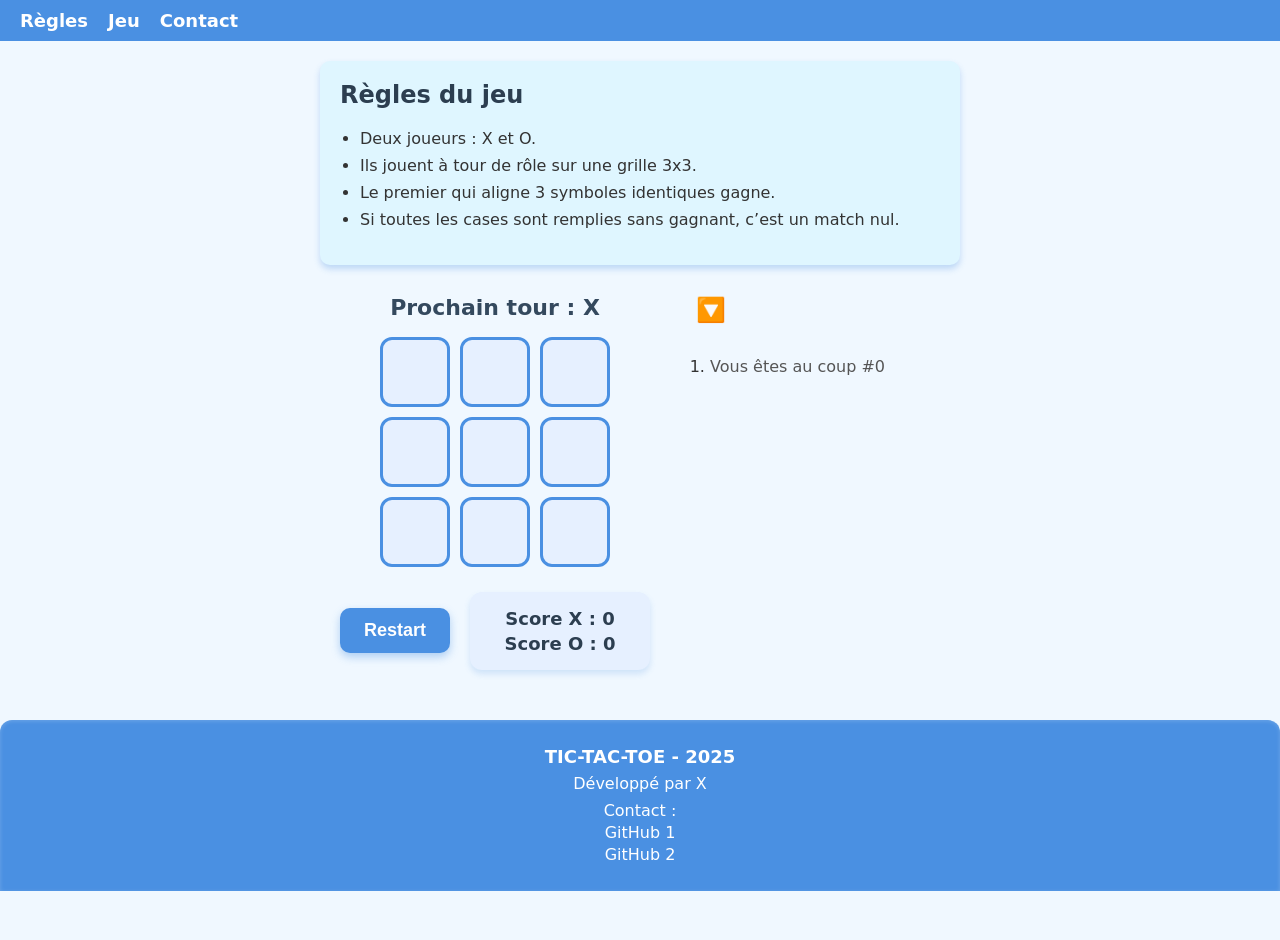
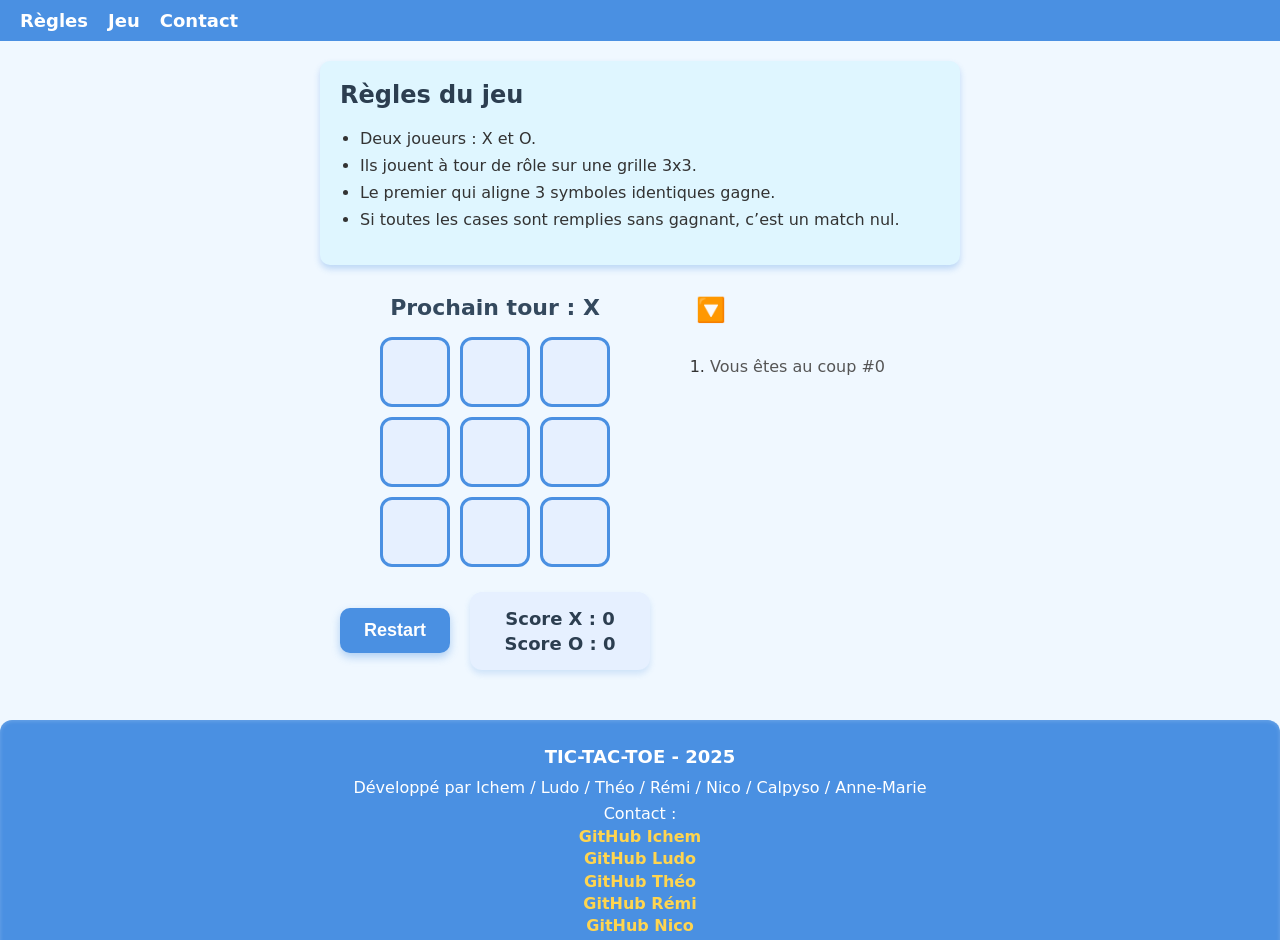
Before and after one commit to IDGHIM/Tic-Tac-Toe, a React (Create React App) app: page / in a window 1280 px wide. Shown: the top 940 px of the page. Before the commit the page ends 891 px from the top, so only its background shows below. Built offline with nearby package versions, Linux system fonts and the light colour scheme.

Commit message:
Edit footer

```diff
--- a/src/App.js
+++ b/src/App.js
@@ -198,8 +198,16 @@ export default function Game() {
       {/* ---------- Pied de page ---------- */}
       <footer className="footer" id="contact">
         <p><strong>TIC-TAC-TOE - 2025</strong></p>
-        <p>Développé par X</p>
-        <p>Contact :<br />GitHub 1<br />GitHub 2</p>
+        <p>Développé par Ichem / Ludo / Théo / Rémi / Nico / Calpyso / Anne-Marie</p>
+        <p>Contact :<br />
+          <a href="https://github.com/IDGHIM" target="_blank" rel="noopener noreferrer">GitHub Ichem</a><br />
+          <a href="https://github.com/lfourage" target="_blank" rel="noopener noreferrer">GitHub Ludo</a><br />
+          <a href="https://github.com/Snoobydoo" target="_blank" rel="noopener noreferrer">GitHub Théo</a><br />
+          <a href="https://github.com/Kroxii" target="_blank" rel="noopener noreferrer">GitHub Rémi</a><br />
+          <a href="https://github.com/nicolas-drew" target="_blank" rel="noopener noreferrer">GitHub Nico</a><br />
+          <a href="https://github.com/calypsohebrard" target="_blank" rel="noopener noreferrer">GitHub Calypso</a><br />
+          <a href="https://github.com/4749-am" target="_blank" rel="noopener noreferrer">GitHub Anne-Marie</a><br />
+        </p>
       </footer>
     </>
   );
--- a/src/styles.css
+++ b/src/styles.css
@@ -216,13 +216,35 @@ a:hover {
   box-shadow: inset 0 1px 4px rgba(255, 255, 255, 0.2);
   margin-top: 40px;
   border-radius: 12px 12px 0 0;
+  font-family: 'Comic Sans MS', cursive, sans-serif;
+  user-select: none;
 }
 
 .footer strong {
   font-size: 18px;
+  display: block;
+  margin-bottom: 8px;
 }
 
 .footer p {
   margin: 4px 0;
   line-height: 1.4;
 }
+
+.footer a {
+  color: #ffd54f; /* jaune clair, contraste bien sur le bleu */
+  font-weight: bold;
+  transition: color 0.3s;
+}
+
+.footer a:hover,
+.footer a:focus {
+  color: #fff176; /* jaune plus clair au hover */
+  text-decoration: underline;
+  outline: none;
+}
+
+/* Pour rendre les liens un peu plus espacés */
+.footer p a + a {
+  margin-left: 15px;
+}
```
